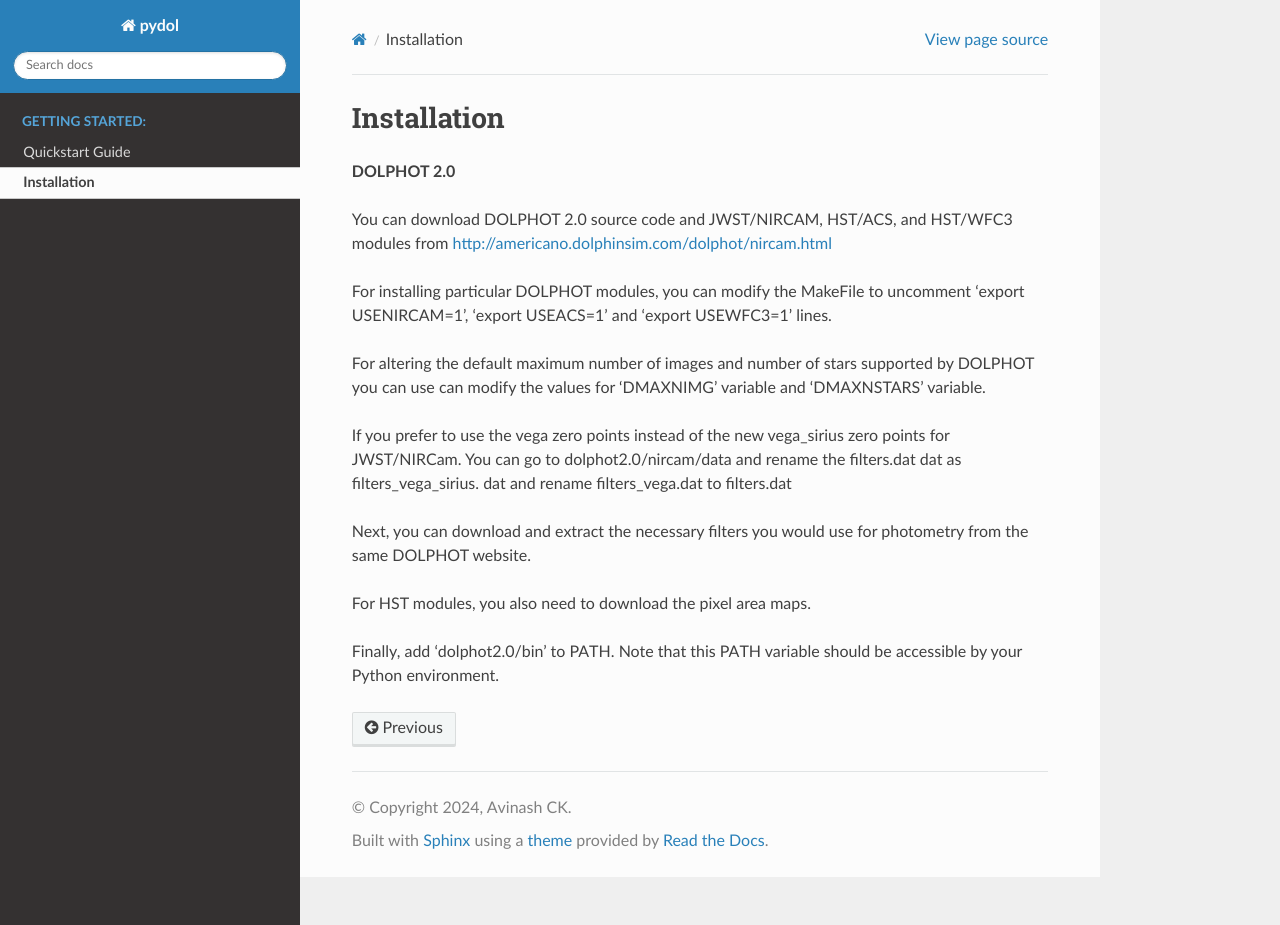
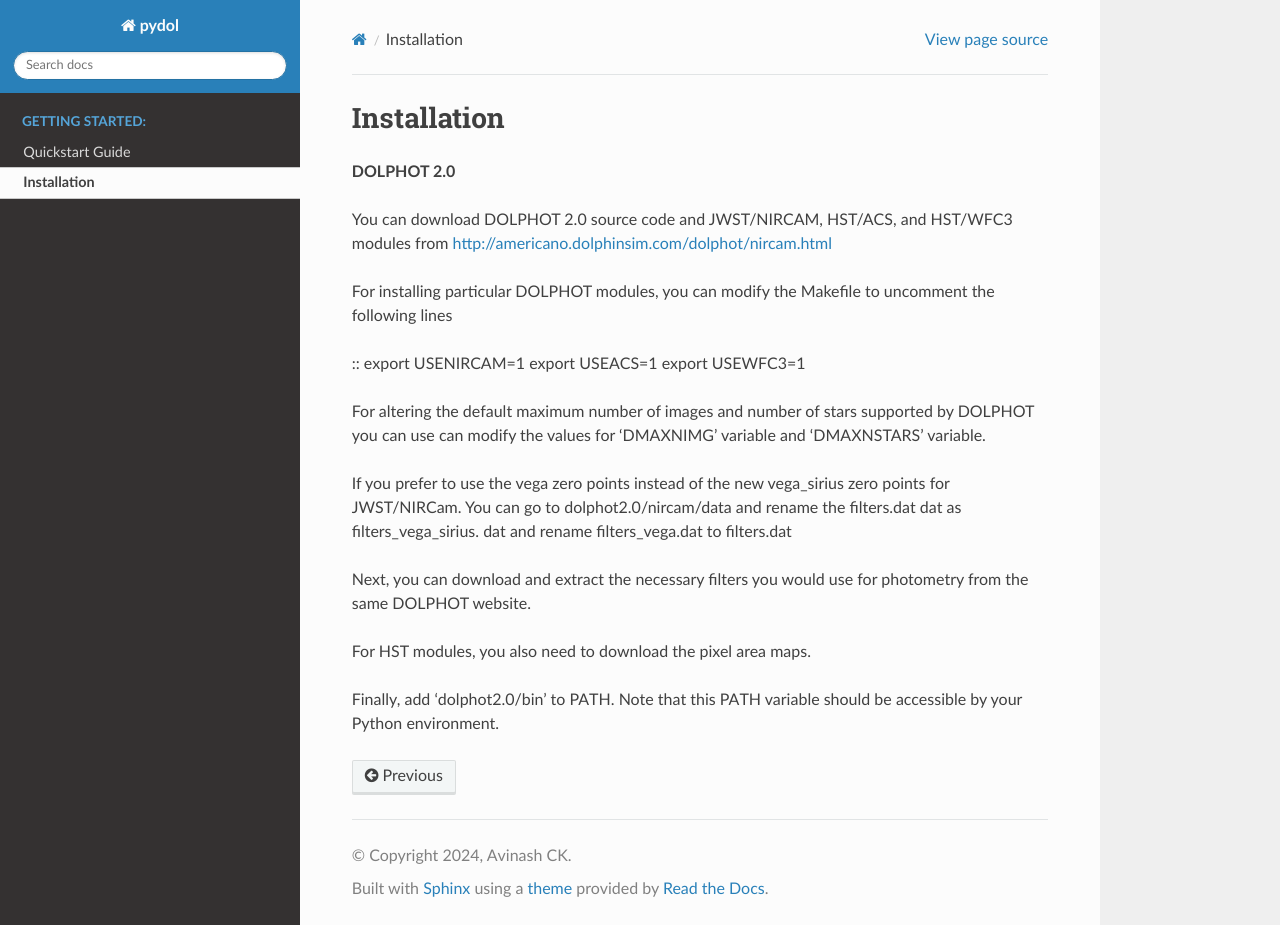
Before and after one commit to Jack3690/pydol, a Sphinx documentation site: the page built from docs/source/installation.rst, in a window 1280 px wide and 925 px high. Built offline with Sphinx 7.4.7 and the Read the Docs theme 3.1.0, drawn with Linux system fonts in a browser that asks for light colours.

Commit message:
Update installation.rst

```diff
--- a/docs/source/installation.rst
+++ b/docs/source/installation.rst
@@ -7,7 +7,12 @@ Installation
 
 You can download DOLPHOT 2.0 source code and JWST/NIRCAM, HST/ACS, and HST/WFC3 modules from http://americano.dolphinsim.com/dolphot/nircam.html
 
-For installing particular DOLPHOT modules, you can modify the MakeFile to uncomment 'export USENIRCAM=1', 'export USEACS=1' and 'export USEWFC3=1' lines.
+For installing particular DOLPHOT modules, you can modify the Makefile to uncomment the following lines
+
+::
+export USENIRCAM=1
+export USEACS=1
+export USEWFC3=1
 
 For altering the default maximum number of images and number of stars supported by DOLPHOT you can use can modify the values for 'DMAXNIMG' variable and 'DMAXNSTARS' variable.
 
```
